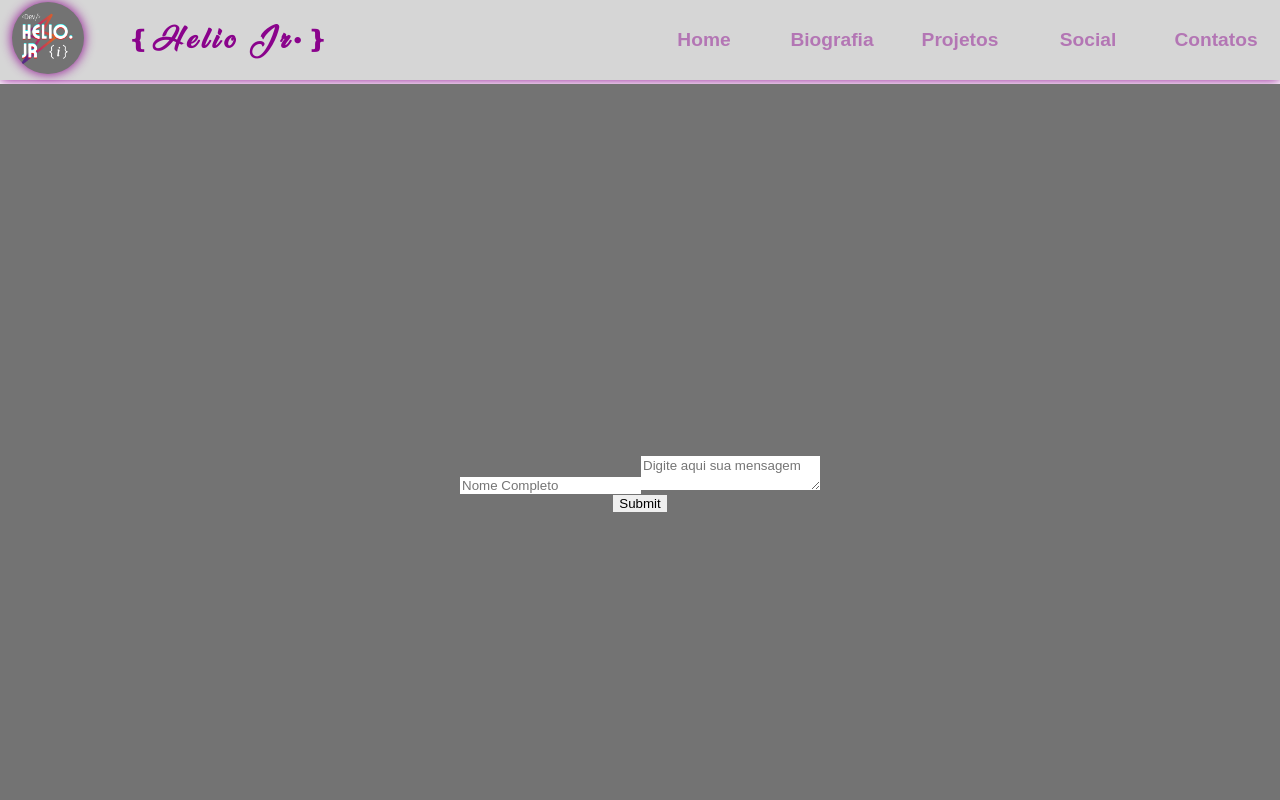
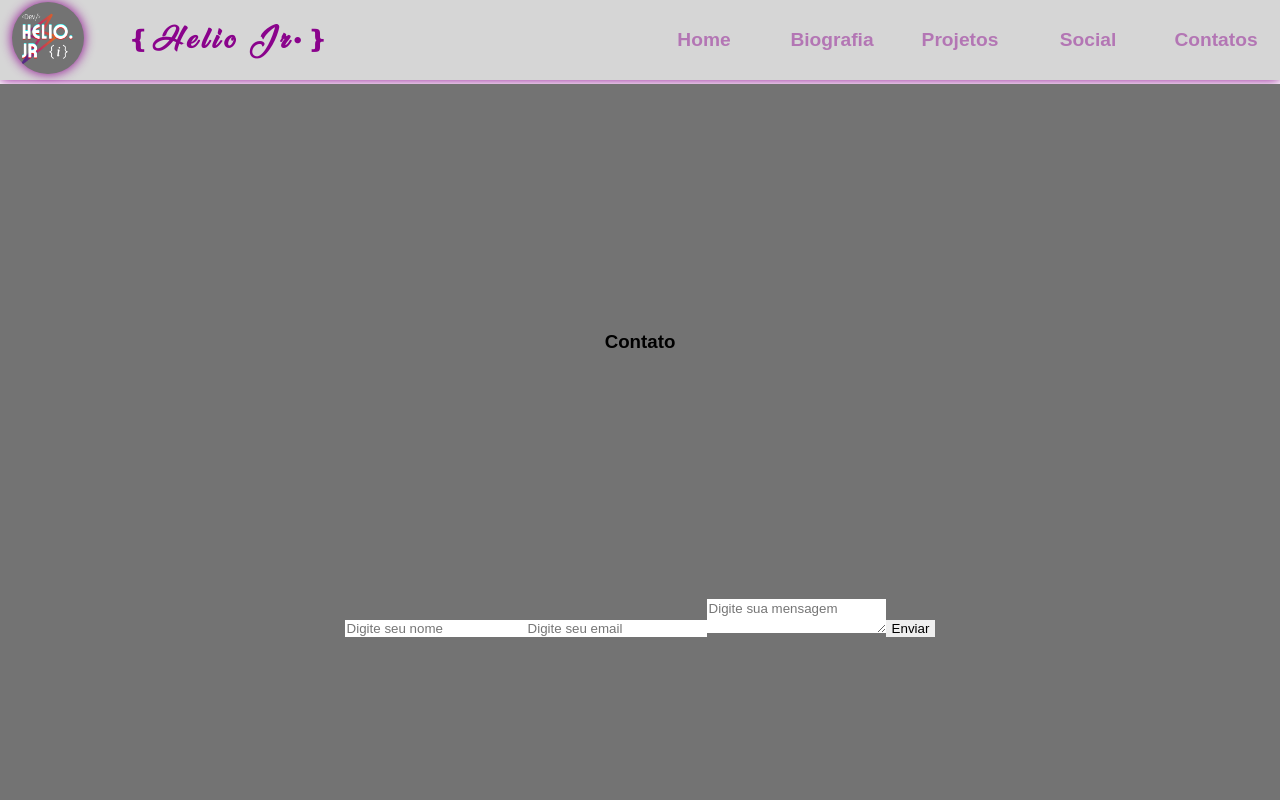
Before and after one commit to helio-s-jr/ultimo-trabalho-vnw, a React (Create React App) app: page /contatos in a window 1280 px wide. Shown: the top 800 px of the page. Built offline with nearby package versions, Linux system fonts and the light colour scheme.

Commit message:
Página de contatos atualizada

```diff
--- a/package.json
+++ b/package.json
@@ -3,6 +3,7 @@
   "version": "0.1.0",
   "private": true,
   "dependencies": {
+    "@emailjs/browser": "^3.9.1",
     "@expo/webpack-config": "^0.17.3",
     "react": "^18.2.0",
     "react-dom": "^18.2.0",
--- a/src/Pages/Contatos/index.jsx
+++ b/src/Pages/Contatos/index.jsx
@@ -1,23 +1,68 @@
 import React from 'react'
 import { useState } from 'react'
-import { useForm } from 'react-hook-form'
+import emailjs from '@emailjs/browser'
 import * as S from './style'
 import Header from '../../Components/Header/index'
 import Footer from '../../Components/Footer/index'
+import { ThemeConsumer } from 'styled-components'
 
 export default function Contatos(){
-    const { register, handleSubmit } = useForm();
-    const [data, setData] = useState('');
+    const [name, setName] = useState('')
+    const [email, setEmail] = useState('')
+    const [message, setMessage] = useState('')
+
+    function sendEmail(e){
+        e.preventDefault();
+
+        if(name === '' || email === '' || message === ''){
+            alert('Favor, preencher todos os campos');
+            return;
+        }
+
+        const templateParams = {
+            from_name: name,
+            message: message,
+            email: email
+        }
+        emailjs.send('service_2obj23u', 'template_i64h2ym','templateParams', '7s9t5arp0PeGjrtiw')
+        .then((response)=>{
+            console.log('EMAIL ENVIADO', response.status, response.text)
+            setName(''),
+            setEmail(''),
+            setMessage('')
+        }, (err) => {
+            console.log('Erro: ', err)
+        })
+    }
 
     return(
         <S.ContainerContacts>
             <Header/>
             <S.ContainerMainContacts>
-                <form>
-                    <input {...register('fullName')} placeholder='Nome Completo' />
-                    <textarea {...register('yourMensager')} placeholder='Digite aqui sua mensagem'/>
-                    <p>{data}</p>
-                    <input type='submit'/>
+                <h1>Contato</h1>
+                <form onSubmit={sendEmail}>
+                    <input
+                        type='text'
+                        placeholder='Digite seu nome'
+                        onChange={(e) => setName(e.target.value)}
+                        value={name}
+                    />
+                    <input
+                        type='text'
+                        placeholder='Digite seu email'
+                        onChange={(e) => setEmail(e.target.value)}
+                        value={email}
+                    />
+                    <textarea
+                        type='text'
+                        placeholder='Digite sua mensagem'
+                        onChange={(e) => setMessage(e.target.value)}
+                        value={message}
+                    />
+                    <input
+                        type='submit'
+                        value='Enviar'
+                    />
                 </form>
             </S.ContainerMainContacts>
             <Footer/>
```
Also changed, not shown: 1 other file (tests, documents, lock files or other folders).
